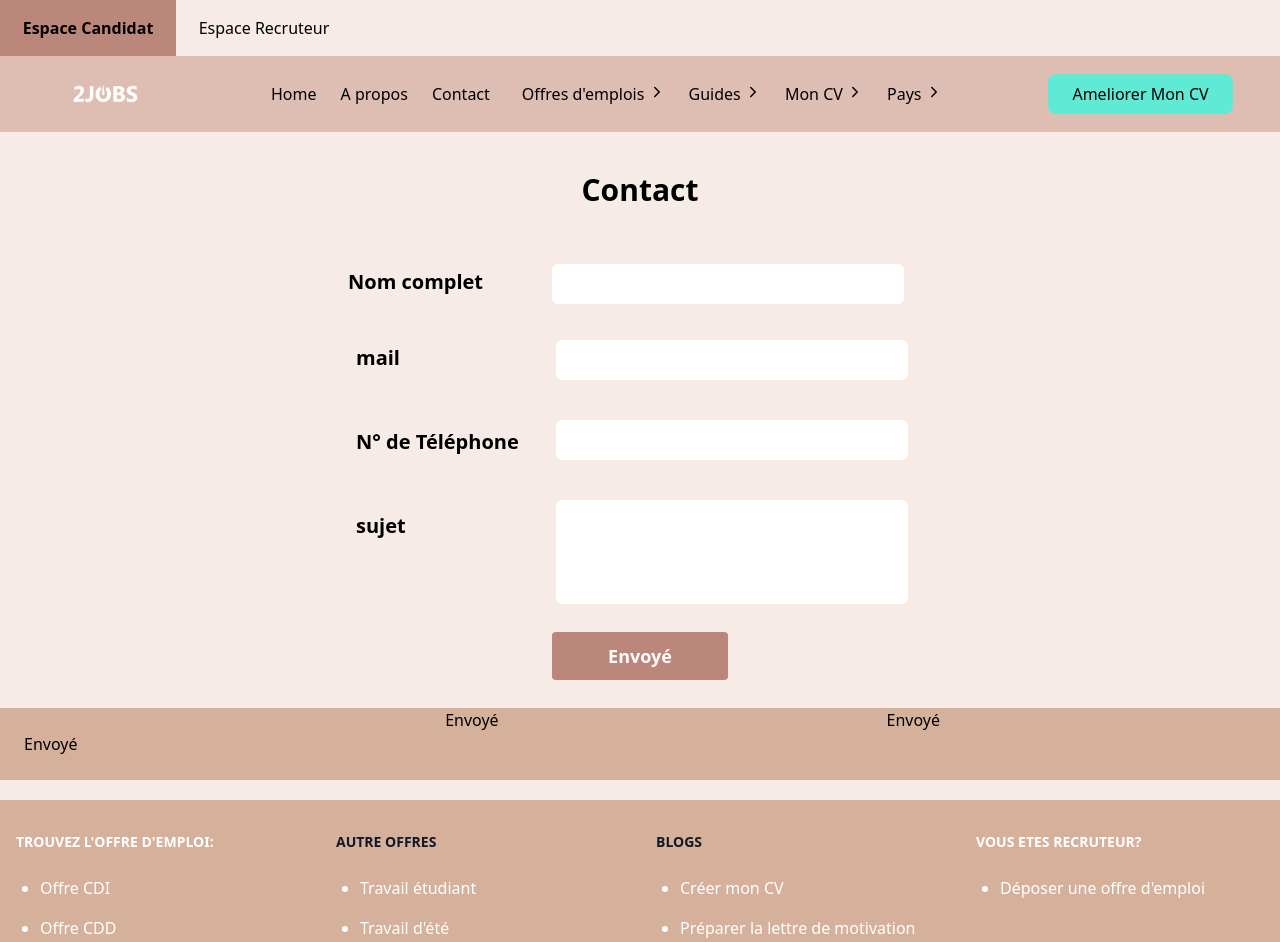
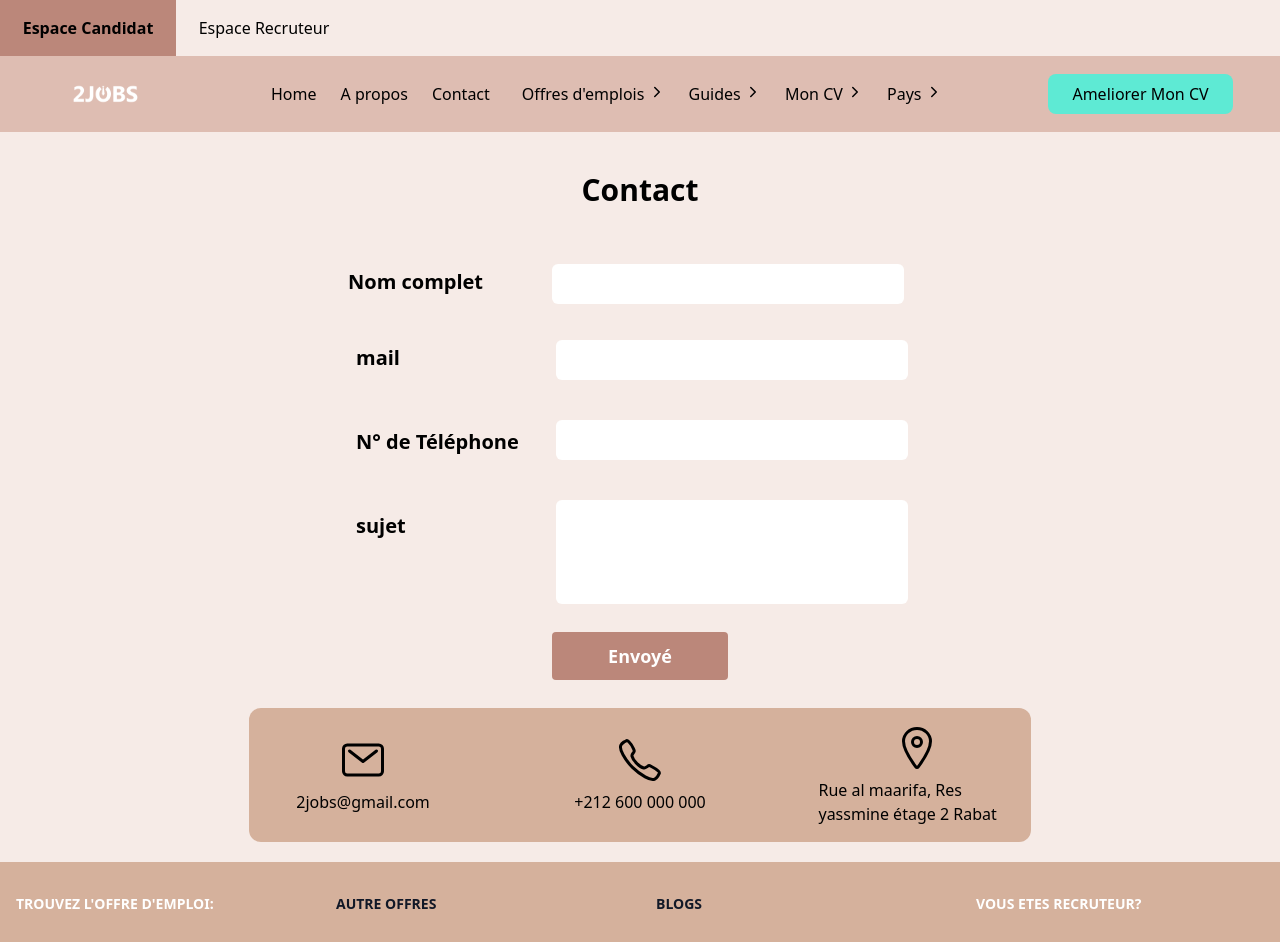
Before and after one commit to theoutsider1/jobs, a React (Vite) app in the folder frontend/: page /ContacezNous in a window 1280 px wide. Shown: the top 942 px of the page. Built offline with nearby package versions, Linux system fonts and the light colour scheme.

Commit message:
recruter hero section

```diff
--- a/frontend/src/Routes/Router.tsx
+++ b/frontend/src/Routes/Router.tsx
@@ -14,7 +14,7 @@ const Router = createBrowserRouter([
         element:<Layout/>,
         children: [
             {
-                path: "/EspaceCandidat",
+                path: "/",
                 element: <HeroSection/>,
             },
 
--- a/frontend/src/components/ContactPage/ContactezNous.tsx
+++ b/frontend/src/components/ContactPage/ContactezNous.tsx
@@ -1,10 +1,15 @@
-
+import { IonIcon } from '@ionic/react';
+import {mailOutline} from 'ionicons/icons';
+import {callOutline} from 'ionicons/icons';
+import { locationOutline } from 'ionicons/icons';
 export const ContactezNous = ()=> {
 
     return (
-        <div className="w-full flex flex-col justify-center items-center bg-third ">
-            <h2 className="p-10 text-3xl font-semibold"> Contact </h2>
-            <form id="contactForm">
+        <div className={`w-full flex flex-col justify-center items-center bg-third  `}>
+
+            <h2 className="p-10 text-3xl font-semibold z-10 "> Contact </h2>
+
+            <form id="contactForm z-40 ">
                 <div className="w-full flex flex-rows-3">
                     <div className="w-1/3">
                         <div className="flex flex-col">
@@ -43,12 +48,25 @@ export const ContactezNous = ()=> {
                 Envoyé
             </button>
 
-            <div className="w-full m-5 bg-secondary flex flex-col-3 space-x-12">
-                <div className="w-1/3 p-6">
-                Envoyé
+            <div className=" m-5 bg-secondary rounded-xl flex flex-col-3 space-x-12">
+                <div className="w-1/3 p-4 flex flex-col justify-center items-center">
+                    <div>
+                     <IonIcon icon={mailOutline} className='text-5xl'></IonIcon>
+                    </div>
+                    <h3>2jobs@gmail.com</h3>
                 </div>
-                <div className="w-1/3">Envoyé</div>
-                <div className="w-1/3">Envoyé</div>
+                <div className="w-1/3 p-4 flex flex-col justify-center items-center">
+                    <div>
+                    <IonIcon icon={callOutline} className='text-5xl'></IonIcon>
+                    </div>
+                     <h3> +212 600 000 000</h3>
+                </div>
+                <div className="w-1/3 p-4 flex flex-col justify-center items-center">
+                    <div>
+                        <IonIcon icon={locationOutline} className='text-5xl text-center'></IonIcon>
+                    </div>
+                    <h3>Rue al maarifa, Res yassmine étage 2 Rabat</h3>
+                </div>
             </div>
 
         </div>
--- a/frontend/src/components/Navbar/BeforeNav/Espace.tsx
+++ b/frontend/src/components/Navbar/BeforeNav/Espace.tsx
@@ -16,7 +16,7 @@ const Espace:React.FC = ()=> {
     const activeCandidat = ()=> {
         setCandidatIsActive(true);
         setRecruteurIsActive(false);
-        navigate('/EspaceCandidat')
+        navigate('/')
 
 
     }
--- a/frontend/src/components/Recruteur/LandingPage/HeroSection2.tsx
+++ b/frontend/src/components/Recruteur/LandingPage/HeroSection2.tsx
@@ -1,11 +1,54 @@
 export const HeroSectionRecruteur = ()=>{
 
     return (
+       <>
+        <div className="w-full h-screen drop-shadow-lg pt-10 bg-[url('../../src/assets/recrutePhoto.png')] bg-cover bg-no-repeat  flexc justify-center items-center relative ">
+        <div className="w-full flex flex-col justify-start items-end ">
+            <h1 className="text-white text-5xl font-extrabold tracking-widest m-24  ">
+            2JOBS LA PLATEFORME  <br />
+            de recrutement Dédiée<br />
+            aux START-up et pme
+            </h1>
+
+        </div>
+
+    </div>
+    <div className="w-full flex justify-center items-center absolute -bottom-20  ">
+        <div className="w-96 p-8 bg-third rounded-lg">
+            <h3 className="text-2xl font-semibold">Connectez-vous:</h3>
+            <form action="" className="">
+                <div className="p-3">
+                    <label htmlFor="email" className="hidden mb-2 text-sm font-medium text-gray-900">Your email</label>
+                    <input type="email" name="email" id="email" className="bg-gray-50 border border-gray-300 text-gray-900 sm:text-sm rounded-lg focus:ring-primary-600 focus:border-primary-600 block w-full p-2.5 " placeholder="name@company.com" />
+                </div>
+                <div className="p-3">
+                      <label htmlFor="password" className="hidden mb-2 text-sm font-medium text-gray-900">Password</label>
+                      <input type="password" name="password" id="password" placeholder="••••••••" className="bg-gray-50 border border-gray-300 text-gray-900 sm:text-sm rounded-lg focus:ring-primary-600 focus:border-primary-600 block w-full p-2.5 "/>
+                  </div>
+
+                  <div className="flex items-center justify-between p-4">
+                      <div className="flex items-start">
+                          <div className="flex items-center h-5">
+                            <input id="remember" aria-describedby="remember" type="checkbox" className="w-4 h-4 border border-gray-300 rounded bg-gray-50 focus:ring-3 focus:ring-primary-300 " />
+                          </div>
+                          <div className="ml-3 text-sm">
+                            <label htmlFor="remember" className="text-gray-500 ">Remember me</label>
+                          </div>
+                      </div>
+                      <a href="#" className="text-sm font-medium text-primary-600 hover:underline ">Forgot password?</a>
+                  </div>
+                  <button type="submit" className="w-full text-gray bg-fourth m-3 hover:bg-primary-700 focus:ring-4 focus:outline-none focus:ring-primary-300 font-medium rounded-lg text-sm px-5 py-3 text-center ">Sign in</button>
+                  <p className="text-sm font-light text-gray-500 dark:text-gray-400">
+                      Don’t have an account yet? <a href="#" className="font-medium text-gray-500 hover:underline ">Sign up</a>
+                  </p>
+            </form>
+        </div>
 
 
-                <button className='bg-teal-300 text-black py-2 px-6 rounded-lg '>
-                    Ameliorer Mon CV
-                </button>
+        </div>
+
+
+</>
 
 
 
--- /dev/null
+++ b/frontend/src/components/Recruteur/testimonial.tsx
@@ -0,0 +1,19 @@
+const testimonials = ()=> {
+
+
+
+
+    return (
+        <div className="w-full">
+            <div className="flex flex-col-3">
+                <div>
+
+                </div>
+                <div></div>
+            </div>
+            <div className="flex justify-center items-center">
+
+            </div>
+        </div>
+    )
+}
```
Also changed, not shown: frontend/src/assets/recrutePhoto.png (added).
